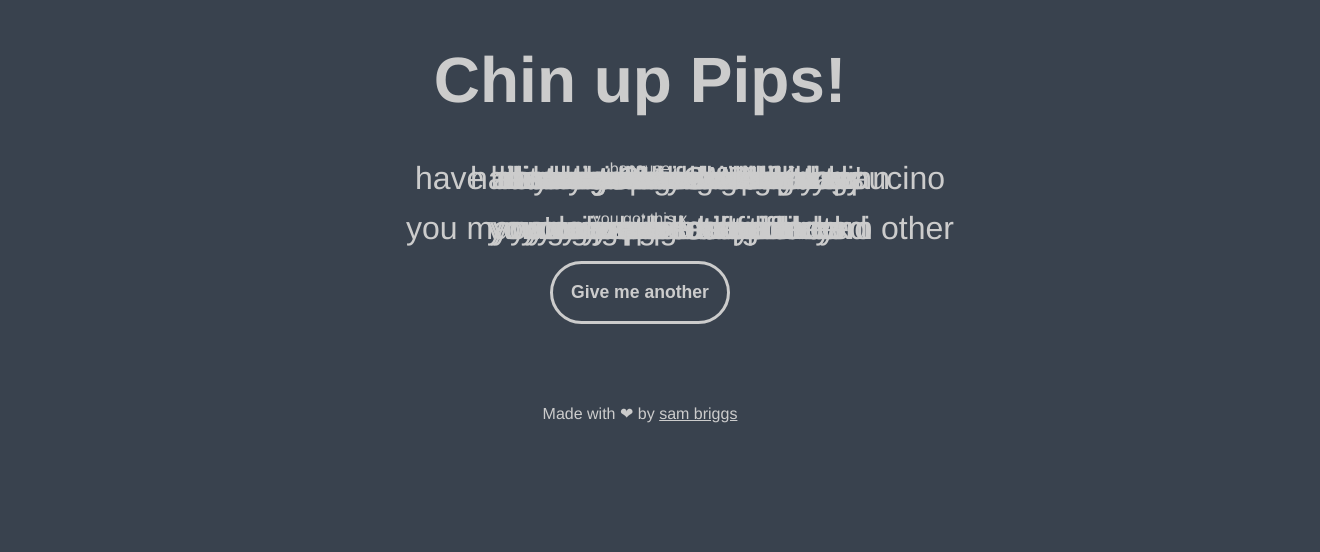
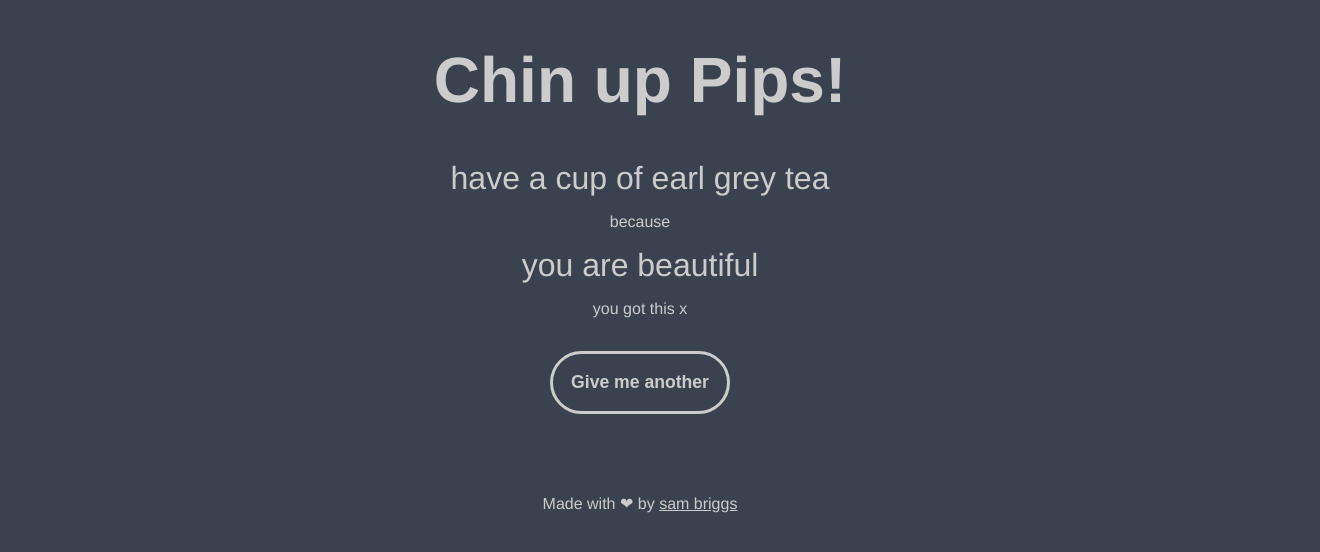
Before and after one commit to briggySmalls/chin-up-pips, a Vue app: page / in a window 1280 px wide. Shown: the top 552 px of the page, 1320 px wide, since content can reach past the window. Built offline with nearby package versions, Linux system fonts and the light colour scheme.

Commit message:
Implement an animation
It is not clear to me why I can't get 'rotation' like effects, but
whatever

```diff
--- a/src/App.vue
+++ b/src/App.vue
@@ -1,12 +1,12 @@
 <template>
   <div id="app">
-    <div>
+    <div id="main">
       <h1>Chin up Pips!</h1>
-      <TextCarousel class="item" ref="activity-item" :options="activities" />
+      <TextCarousel id="activity-item" class="item" ref="activity-item" :options="activities" />
       <p>
         because
       </p>
-      <TextCarousel class="item" ref="reason-item" :options="reasons" />
+      <TextCarousel id="reason-item" class="item" ref="reason-item" :options="reasons" />
       <p>
         you got this x
       </p>
@@ -55,6 +55,9 @@ $foreground-color: #ccc;
 
 body {
   background-color: $background-color;
+
+  a {
+    color: $foreground-color;
   }
 
   #app {
@@ -69,24 +72,6 @@ body {
     left: 0;
     width: 100%;
     height: 100%;
-}
-
-a {
-  color: $foreground-color;
-}
-
-#footer {
-  margin-top: 5em;
-}
-
-h1 {
-  font-size: 4em;
-}
-.item {
-  font-size: 2em;
-}
-#shuffle {
-  margin-top: 1em;
   }
 
   button {
@@ -111,7 +96,15 @@ h1 {
   .item {
     font-size: 2em;
   }
+  #reason-item {
+    transition-delay: 0.1s;
+  }
   #shuffle {
     margin-top: 1em;
   }
+
+  #footer {
+    margin-top: 5em;
+  }
+}
 </style>
--- a/src/components/TextCarousel.vue
+++ b/src/components/TextCarousel.vue
@@ -1,9 +1,7 @@
 <template>
-  <ul class="text-carousel">
-    <li class="option" v-for="option in options" :key="option">
-      {{ option }}
-    </li>
-  </ul>
+  <transition name="fade" v-on:after-leave="continueShuffle">
+    <div v-show="show" ref="selected">{{ selected }}</div>
+  </transition>
 </template>
 
 <script lang="ts">
@@ -15,24 +13,37 @@ export default class TextCarousel extends Vue {
 
   private index = 0;
 
+  private show = true;
+  private isShuffling = false;
+
   get selected() {
     return this.options[this.index];
   }
 
   shuffle() {
+    // Hide current
+    this.show = false;
+  }
+
+  continueShuffle(el) {
     // Get random integer
     this.index = Math.floor(Math.random() * this.options.length);
+    // Reveal again
+    this.show = true;
   }
 }
 </script>
 
 <!-- Add "scoped" attribute to limit CSS to this component only -->
 <style scoped lang="scss">
-.text-carousel {
-  .option {
-    position: absolute;
-    overflow: hidden;
-    width: 100%;
-  }
+.fade-enter-active, .fade-leave-active {
+  // transition: opacity .5s;
+  transition: all .3s ease;
+}
+.fade-enter, .fade-leave-to {
+  opacity: 0;
+}
+.fade-leave-to {
+  transform: translateY(50%);
 }
 </style>
```
Lines whose indentation alone changed are shown as unchanged.
